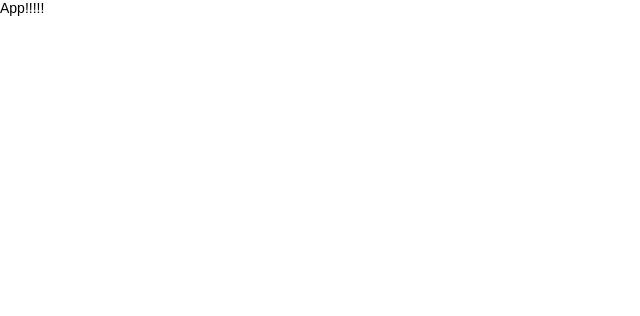
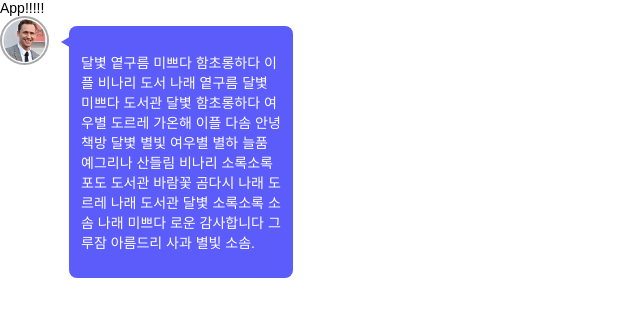
Before and after one commit to WongueShin/2ndweek-swit-task, a React (Create React App) app: page / in a window 1280 px wide. Shown: the top 316 px of the page, without its empty margins (0-640 px from the left). Built offline with nearby package versions, Linux system fonts and the light colour scheme.

Commit message:
Add:Chat 동적으로 생성될 메시지를 담을 컴포넌트인 Chat을 생성했습니다

```diff
--- a/src/Components/Balloon/style.Balloon.tsx
+++ b/src/Components/Balloon/style.Balloon.tsx
@@ -1,8 +1,12 @@
 import styled from "styled-components";
 
-export const BalloonContainer = styled.div``;
+export const BalloonContainer = styled.div`
+  height: fit-content;
+  display: table;
+`;
 
 export const Container = styled.div<{ background: string }>`
+  display: table-cell;
   width: 200px;
   height: fit-content;
   background: ${(props) => (props.background === "" ? "#fff" : "#5c5cfb")};
--- /dev/null
+++ b/src/Components/Chat/index.Chat.tsx
@@ -0,0 +1,17 @@
+import React from "react";
+import Balloon from "Components/Balloon/index.Balloon";
+import UserProfile from "Components/UserProfile/index.UserProfile";
+import * as S from "Components/Chat/style.Chat";
+
+const Chat = ():JSX.Element => {
+    return(
+        <S.ChatWarpper>
+            <UserProfile/>
+            <S.BalloonWarpper>
+                <Balloon/>
+            </S.BalloonWarpper>
+        </S.ChatWarpper>
+    )
+}
+
+export default Chat;
--- /dev/null
+++ b/src/Components/Chat/style.Chat.ts
@@ -0,0 +1,13 @@
+import styled from "styled-components";
+
+export const ChatWarpper = styled.div`
+    display: flex;
+    flex-direction: row;
+    height: fit-content;
+`
+
+export const BalloonWarpper = styled.div`
+    margin-top: 9.5px;
+    width: fit-content;
+    height: fit-content;
+`
--- a/src/Components/Messenger/index.Messenger.tsx
+++ b/src/Components/Messenger/index.Messenger.tsx
@@ -1,11 +1,14 @@
 import React, { useState } from 'react';
+import Chat from 'Components/Chat/index.Chat';
 import { messageJson } from 'Components/Messenger/data';
 import { dataType } from 'src/types/dataType';
 
 const Messenger = (): JSX.Element => {
   const [data, setData] = useState<dataType[]>(messageJson);
   console.log(data);
-  return <></>;
+  return (<>
+    <Chat/>
+  </>);
 };
 
 export default Messenger;
```
